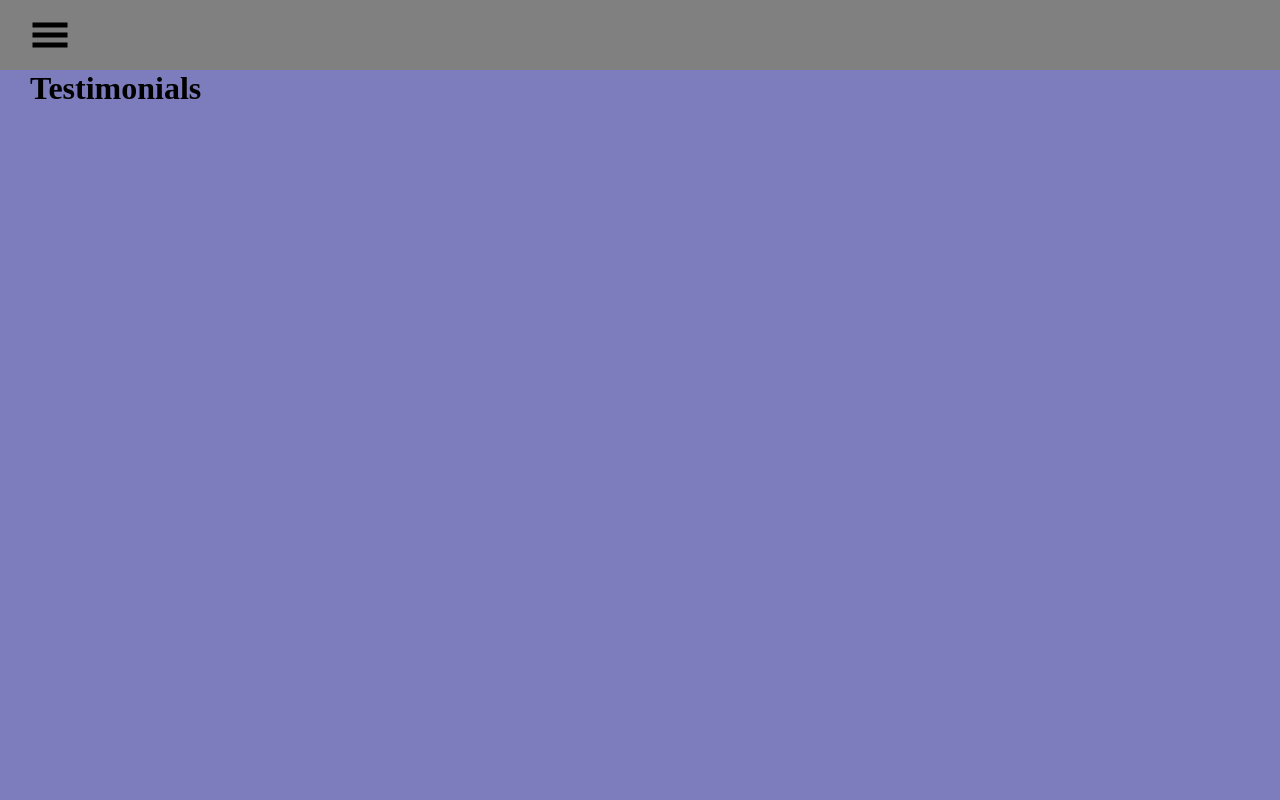
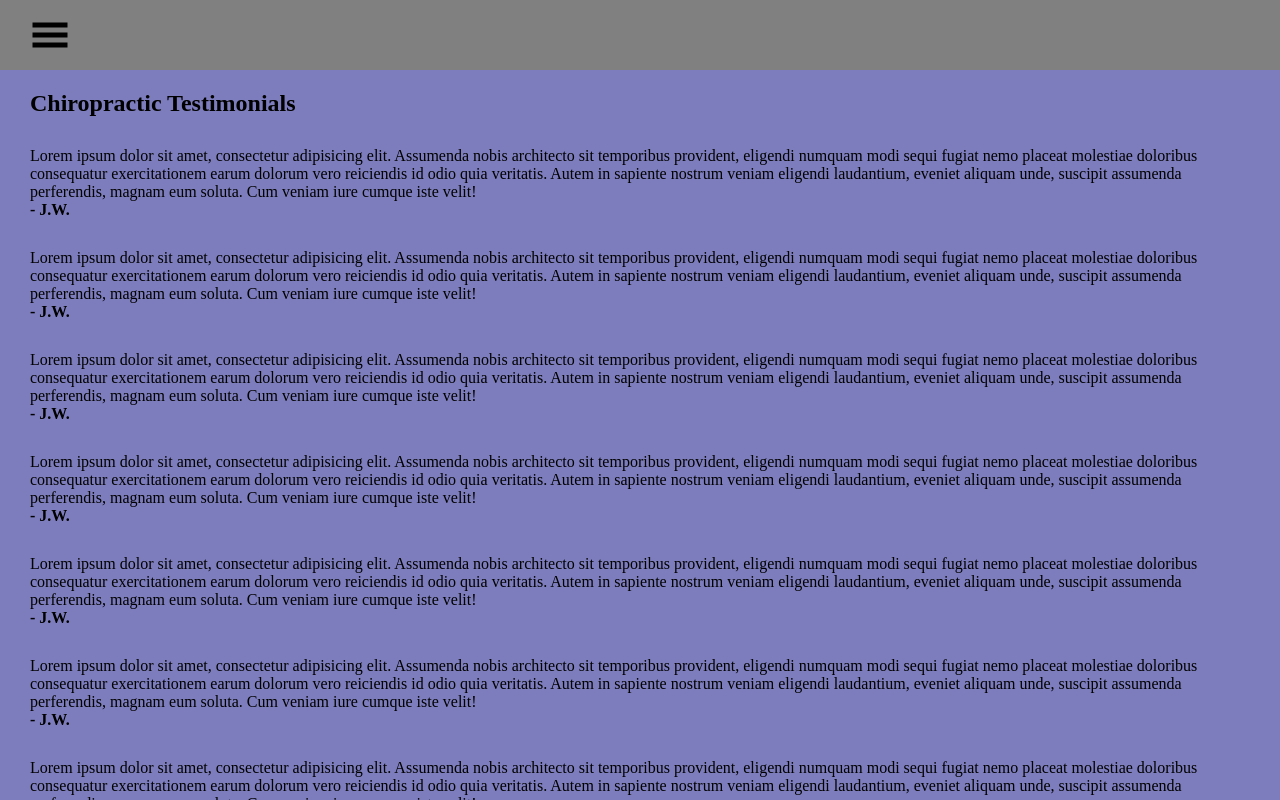
Before and after one commit to matthewcourtneydev/forest-hills-chiro, a React (Create React App) app: page /#/testimonials in a window 1280 px wide. Built offline with nearby package versions, Linux system fonts and the light colour scheme.

Commit message:
mdc-branch added in the basis for the testimonials will need to create a jcr with the testimonials in the future

```diff
--- /dev/null
+++ b/src/components/testimonial-card/testimonial-card.jsx
@@ -0,0 +1,13 @@
+import React from 'react';
+import "./testimonial-card.scss"
+
+const TestimonialCard = (props) => {
+    return (
+        <article className="testimonial-card">
+            <p>Lorem ipsum dolor sit amet, consectetur adipisicing elit. Assumenda nobis architecto sit temporibus provident, eligendi numquam modi sequi fugiat nemo placeat molestiae doloribus consequatur exercitationem earum dolorum vero reiciendis id odio quia veritatis. Autem in sapiente nostrum veniam eligendi laudantium, eveniet aliquam unde, suscipit assumenda perferendis, magnam eum soluta. Cum veniam iure cumque iste velit!</p>
+            <strong><p>- J.W.</p></strong>
+        </article>
+    );
+}
+
+export default TestimonialCard;
--- /dev/null
+++ b/src/components/testimonial-card/testimonial-card.scss
@@ -0,0 +1,3 @@
+.testimonial-card {
+    margin-bottom: 30px;
+}
--- a/src/pages/team/team.jsx
+++ b/src/pages/team/team.jsx
@@ -9,7 +9,7 @@ const Team = () => {
         <div className="page" id="team-page">
             <h2>Meet the Team</h2>
             <section className="person">
-                <img src={img} alt="" />
+                <img src={img} alt="doctors headshot" />
                 <p className="title">CHIROPRACTOR</p>
                 <h4>MICHAEL TESTEN D.C.</h4>
                 <p className="first-paragraph">
--- a/src/pages/testimonials/testimonials.jsx
+++ b/src/pages/testimonials/testimonials.jsx
@@ -1,10 +1,18 @@
 import React from 'react';
 import "./testimonials.scss"
 
+import TestimonialCard from '../../components/testimonial-card/testimonial-card';
+
 const Testimonials = () => {
+    const testimonialsData = [0, 1, 3, 4, 5, 6, 7]
     return (
         <div className="page" id="testimonials-page">
-            <h1>Testimonials</h1>
+            <h2>Chiropractic Testimonials</h2>
+            <section className="testimonials">
+            {testimonialsData.map((test) => {
+                return <TestimonialCard />
+            })}
+            </section>
         </div>
     );
 }
--- a/src/pages/testimonials/testimonials.scss
+++ b/src/pages/testimonials/testimonials.scss
@@ -0,0 +1,7 @@
+#testimonials-page {
+    padding-top: 90px;
+
+    h2 {
+        margin-bottom: 30px;
+    }
+}
```
